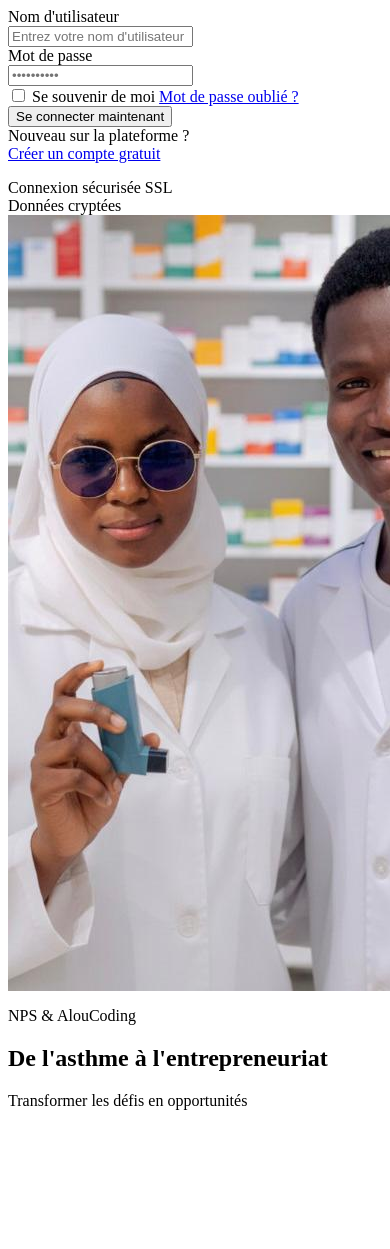
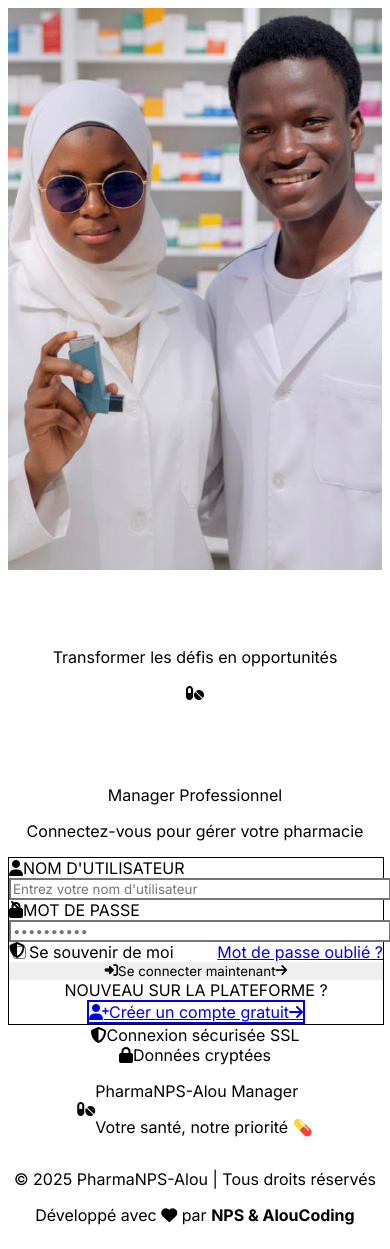
Before and after one commit to NdeyePendaSarr/pharmanps-aloucoding, a Django app: page /login/ in a window 390 px wide; the page is wider, and only the part inside the window is pictured. Before the commit the page ends 1110 px from the top of that part, so only its background shows below. Run offline with Django 5.2, Linux system fonts and the light colour scheme; style sheets or scripts are compiled from the project's sources.

Commit message:
Correction erreur 500 et affichage mobile de l'image

```diff
--- a/templates/users/login.html
+++ b/templates/users/login.html
@@ -1,8 +1,100 @@
+{% extends 'base.html' %}
 {% load static %}
 
-<div class="flex flex-col lg:flex-row min-h-screen bg-gradient-to-br from-gray-50 to-purple-50">
-    <div class="flex-1 flex flex-col items-center justify-center p-8">
-        <div class="bg-white/80 backdrop-blur-md rounded-3xl shadow-2xl p-10 border border-white/20 w-full max-w-md">
+{% block title %}Connexion - PharmaNPS-Alou{% endblock %}
+
+{% block auth_content %}
+<div class="min-h-screen flex flex-col lg:flex-row relative">
+
+    <div class="absolute inset-0 bg-gradient-to-br from-indigo-600 via-purple-600 to-pink-600 opacity-90 lg:hidden"></div>
+    <div class="absolute inset-0 lg:hidden">
+        <div class="absolute top-0 left-0 w-96 h-96 bg-blue-400 rounded-full mix-blend-multiply filter blur-3xl opacity-30 animate-blob"></div>
+        <div class="absolute top-0 right-0 w-96 h-96 bg-purple-400 rounded-full mix-blend-multiply filter blur-3xl opacity-30 animate-blob animation-delay-2000"></div>
+        <div class="absolute bottom-0 left-1/2 w-96 h-96 bg-pink-400 rounded-full mix-blend-multiply filter blur-3xl opacity-30 animate-blob animation-delay-4000"></div>
+    </div>
+
+    <div class="flex flex-1 items-center justify-center py-12 bg-gradient-to-br from-gray-900 via-purple-900 to-black relative order-1 lg:order-none">
+        <div class="absolute inset-0 bg-black/40"></div>
+        <div class="absolute top-20 left-20 w-72 h-72 bg-purple-500 rounded-full mix-blend-multiply filter blur-3xl opacity-20 animate-blob"></div>
+        <div class="absolute bottom-20 right-20 w-96 h-96 bg-pink-500 rounded-full mix-blend-multiply filter blur-3xl opacity-20 animate-blob animation-delay-2000"></div>
+
+        <div class="relative z-10 text-center px-6">
+            <div class="relative inline-block group mb-6">
+                <div class="absolute inset-0 bg-gradient-to-br from-blue-500 via-purple-500 to-pink-500 rounded-3xl blur-2xl opacity-50 group-hover:opacity-75 transition duration-500 animate-pulse-slow"></div>
+
+                <div class="relative bg-gradient-to-br from-blue-600 via-purple-600 to-pink-600 p-2 rounded-3xl shadow-2xl transform group-hover:scale-105 transition duration-500">
+                    <div class="bg-gray-800 rounded-2xl overflow-hidden shadow-inner">
+                        <img
+                            src="{% static 'images/founders.jpg' %}"
+                            alt="NPS & AlouCoding - Fondateurs"
+                            class="w-full max-w-sm sm:max-w-md lg:max-w-lg h-auto object-cover object-top rounded-2xl shadow-inner"
+                        />
+                    </div>
+                </div>
+
+                <div class="absolute -bottom-6 left-1/2 transform -translate-x-1/2 bg-white rounded-full px-8 py-3 shadow-2xl">
+                    <p class="text-transparent bg-gradient-to-r from-blue-600 via-purple-600 to-pink-600 bg-clip-text font-black text-lg whitespace-nowrap">
+                        NPS & AlouCoding
+                    </p>
+                </div>
+            </div>
+
+            <div class="text-center text-white mt-10">
+                <h2 class="text-4xl font-black mb-2 leading-tight">
+                    <span class="bg-gradient-to-r from-blue-400 via-purple-400 to-pink-400 bg-clip-text text-transparent">
+                        De l'asthme à l'entrepreneuriat
+                    </span>
+                </h2>
+                <p class="text-lg font-light text-white/90">
+                    Transformer les défis en opportunités
+                </p>
+            </div>
+        </div>
+    </div>
+
+    <div class="relative flex-1 flex items-center justify-center p-4 sm:p-8 lg:p-12 z-10 bg-white lg:bg-gradient-to-br lg:from-gray-50 lg:to-purple-50 order-2 lg:order-none">
+
+        <div class="relative w-full max-w-md xl:max-w-lg space-y-8 py-12">
+
+            <div class="text-center">
+                <div class="flex justify-center mb-6">
+                    <div class="relative group">
+                        <div class="absolute inset-0 bg-gradient-to-br from-blue-600 via-purple-600 to-pink-600 rounded-3xl blur-xl opacity-75 group-hover:opacity-100 transition duration-500 animate-pulse-slow"></div>
+                        <div class="relative bg-gradient-to-br from-blue-600 via-purple-600 to-pink-600 rounded-3xl p-6 shadow-2xl transform group-hover:scale-105 transition duration-500">
+                            <i class="fas fa-pills text-white text-5xl sm:text-6xl drop-shadow-2xl"></i>
+                        </div>
+                    </div>
+                </div>
+
+                <h1 class="text-4xl sm:text-5xl font-black text-gray-900 mb-3 tracking-tight">
+                    <span class="bg-gradient-to-r from-blue-600 via-purple-600 to-pink-600 bg-clip-text text-transparent">
+                        PharmaNPS-Alou
+                    </span>
+                </h1>
+                <p class="text-lg sm:text-xl text-gray-700 font-semibold mb-2">
+                    Manager Professionnel
+                </p>
+                <p class="text-base text-gray-600">
+                    Connectez-vous pour gérer votre pharmacie
+                </p>
+            </div>
+
+            {% if messages %}
+            <div class="space-y-3">
+                {% for message in messages %}
+                <div class="{% if message.tags == 'error' %}bg-gradient-to-r from-red-50 to-red-100 border-l-4 border-red-500{% elif message.tags == 'success' %}bg-gradient-to-r from-green-50 to-green-100 border-l-4 border-green-500{% else %}bg-gradient-to-r from-blue-50 to-blue-100 border-l-4 border-blue-500{% endif %} px-6 py-4 rounded-xl shadow-lg backdrop-blur-sm animate-fade-in" role="alert">
+                    <div class="flex items-center">
+                        <div class="{% if message.tags == 'error' %}bg-red-500{% elif message.tags == 'success' %}bg-green-500{% else %}bg-blue-500{% endif %} rounded-full p-2 mr-4">
+                            <i class="fas {% if message.tags == 'error' %}fa-exclamation-circle{% elif message.tags == 'success' %}fa-check-circle{% else %}fa-info-circle{% endif %} text-white"></i>
+                        </div>
+                        <span class="font-semibold text-gray-800">{{ message }}</span>
+                    </div>
+                </div>
+                {% endfor %}
+            </div>
+            {% endif %}
+
+            <div class="bg-white/80 backdrop-blur-md rounded-3xl shadow-2xl p-6 sm:p-10 border border-white/20 w-full">
                 <form method="POST" class="space-y-7">
                     {% csrf_token %}
 
@@ -86,7 +178,7 @@
                             <div class="w-full border-t-2 border-gray-200"></div>
                         </div>
                         <div class="relative flex justify-center">
-                        <span class="px-6 bg-white text-gray-500 font-bold uppercase text-xs tracking-wider">
+                            <span class="px-6 bg-white/80 text-gray-500 font-bold uppercase text-xs tracking-wider backdrop-blur-sm">
                                 Nouveau sur la plateforme ?
                             </span>
                         </div>
@@ -113,43 +205,89 @@
                 </div>
             </div>
         </div>
-
-    <div class="flex-1 flex items-center justify-center py-12 bg-gradient-to-br from-gray-900 via-purple-900 to-black relative">
-        <div class="absolute inset-0 bg-black/40"></div>
-        <div class="absolute top-20 left-20 w-72 h-72 bg-purple-500 rounded-full mix-blend-multiply filter blur-3xl opacity-20 animate-blob"></div>
-        <div class="absolute bottom-20 right-20 w-96 h-96 bg-pink-500 rounded-full mix-blend-multiply filter blur-3xl opacity-20 animate-blob animation-delay-2000"></div>
-
-        <div class="relative z-10 text-center px-6">
-            <div class="relative inline-block group mb-6">
-                <div class="absolute inset-0 bg-gradient-to-br from-blue-500 via-purple-500 to-pink-500 rounded-3xl blur-2xl opacity-50 group-hover:opacity-75 transition duration-500 animate-pulse-slow"></div>
-
-                <div class="relative bg-gradient-to-br from-blue-600 via-purple-600 to-pink-600 p-2 rounded-3xl shadow-2xl transform group-hover:scale-105 transition duration-500">
-                    <div class="bg-gray-800 rounded-2xl overflow-hidden shadow-inner">
-                        <img
-                            src="{% static 'images/founders.jpg' %}"
-                            alt="NPS & AlouCoding - Fondateurs"
-                            class="w-full max-w-sm sm:max-w-md lg:max-w-lg h-auto object-cover object-top rounded-2xl shadow-inner"
-                        />
     </div>
 </div>
 
-                <div class="absolute -bottom-6 left-1/2 transform -translate-x-1/2 bg-white rounded-full px-8 py-3 shadow-2xl">
-                    <p class="text-transparent bg-gradient-to-r from-blue-600 via-purple-600 to-pink-600 bg-clip-text font-black text-lg whitespace-nowrap">
-                        NPS & AlouCoding
-                    </p>
-                </div>
-            </div>
+<style>
+    @keyframes blob {
+        0%, 100% {
+            transform: translate(0, 0) scale(1);
+        }
+        25% {
+            transform: translate(20px, -50px) scale(1.1);
+        }
+        50% {
+            transform: translate(-20px, 20px) scale(0.9);
+        }
+        75% {
+            transform: translate(50px, 50px) scale(1.05);
+        }
+    }
 
-            <div class="text-center text-white mt-10">
-                <h2 class="text-4xl font-black mb-2 leading-tight">
-                    <span class="bg-gradient-to-r from-blue-400 via-purple-400 to-pink-400 bg-clip-text text-transparent">
-                        De l'asthme à l'entrepreneuriat
-                    </span>
-                </h2>
-                <p class="text-lg font-light text-white/90">
-                    Transformer les défis en opportunités
-                </p>
-            </div>
-        </div>
-    </div>
-</div>
+    .animate-blob {
+        animation: blob 10s infinite;
+    }
+
+    .animation-delay-2000 {
+        animation-delay: 2s;
+    }
+
+    .animation-delay-4000 {
+        animation-delay: 4s;
+    }
+
+    .animate-pulse-slow {
+        animation: pulse-slow 4s ease-in-out infinite;
+    }
+
+    @keyframes pulse-slow {
+        0%, 100% {
+            opacity: 0.5;
+            transform: scale(1);
+        }
+        50% {
+            opacity: 0.8;
+            transform: scale(1.05);
+        }
+    }
+
+    .animate-fade-in {
+        animation: fadeIn 0.5s ease-out;
+    }
+
+    @keyframes fadeIn {
+        from {
+            opacity: 0;
+            transform: translateY(-10px);
+        }
+        to {
+            opacity: 1;
+            transform: translateY(0);
+        }
+    }
+
+    /* Effet de brillance */
+    @keyframes shine {
+        0% {
+            left: -100%;
+        }
+        100% {
+            left: 100%;
+        }
+    }
+
+    button[type="submit"]::after {
+        content: '';
+        position: absolute;
+        top: 0;
+        left: -100%;
+        width: 100%;
+        height: 100%;
+        background: linear-gradient(90deg, transparent, rgba(255,255,255,0.3), transparent);
+    }
+
+    button[type="submit"]:hover::after {
+        animation: shine 0.8s;
+    }
+</style>
+{% endblock %}
```
Lines whose indentation alone changed are shown as unchanged.
